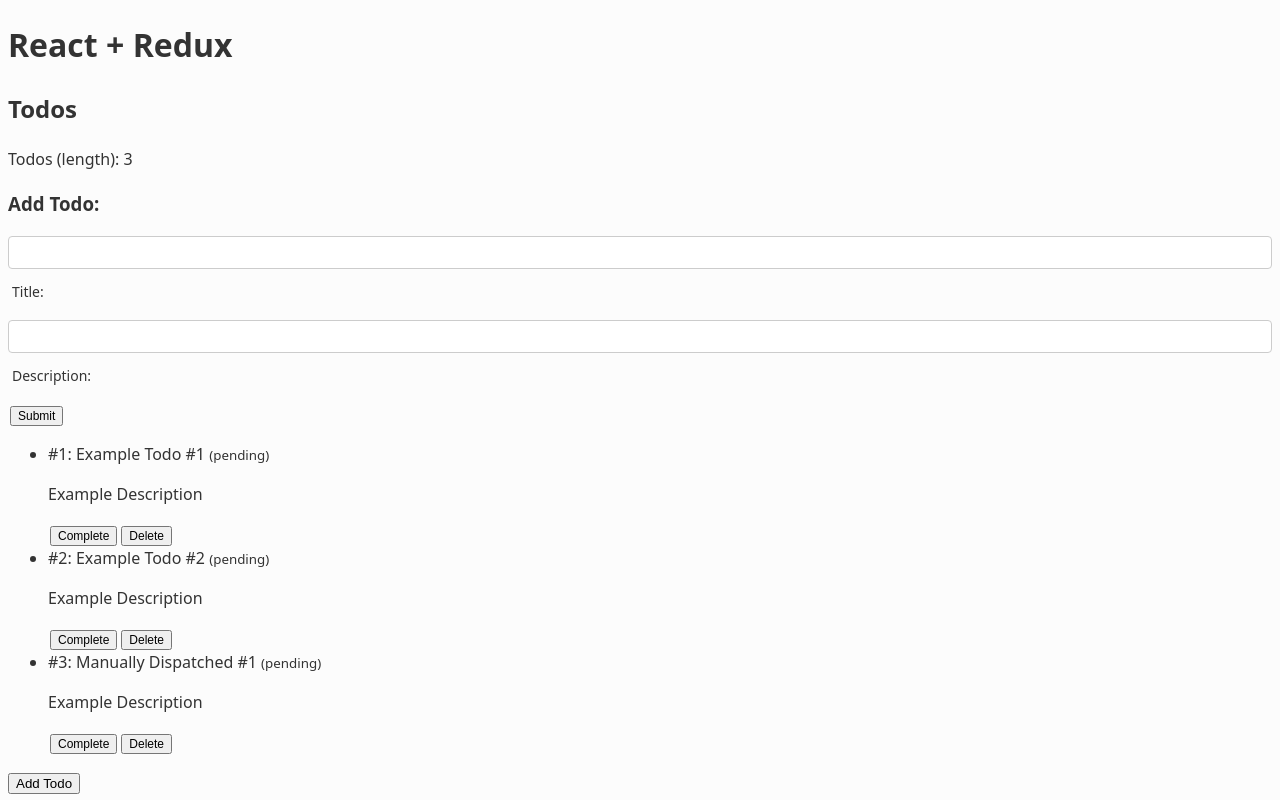
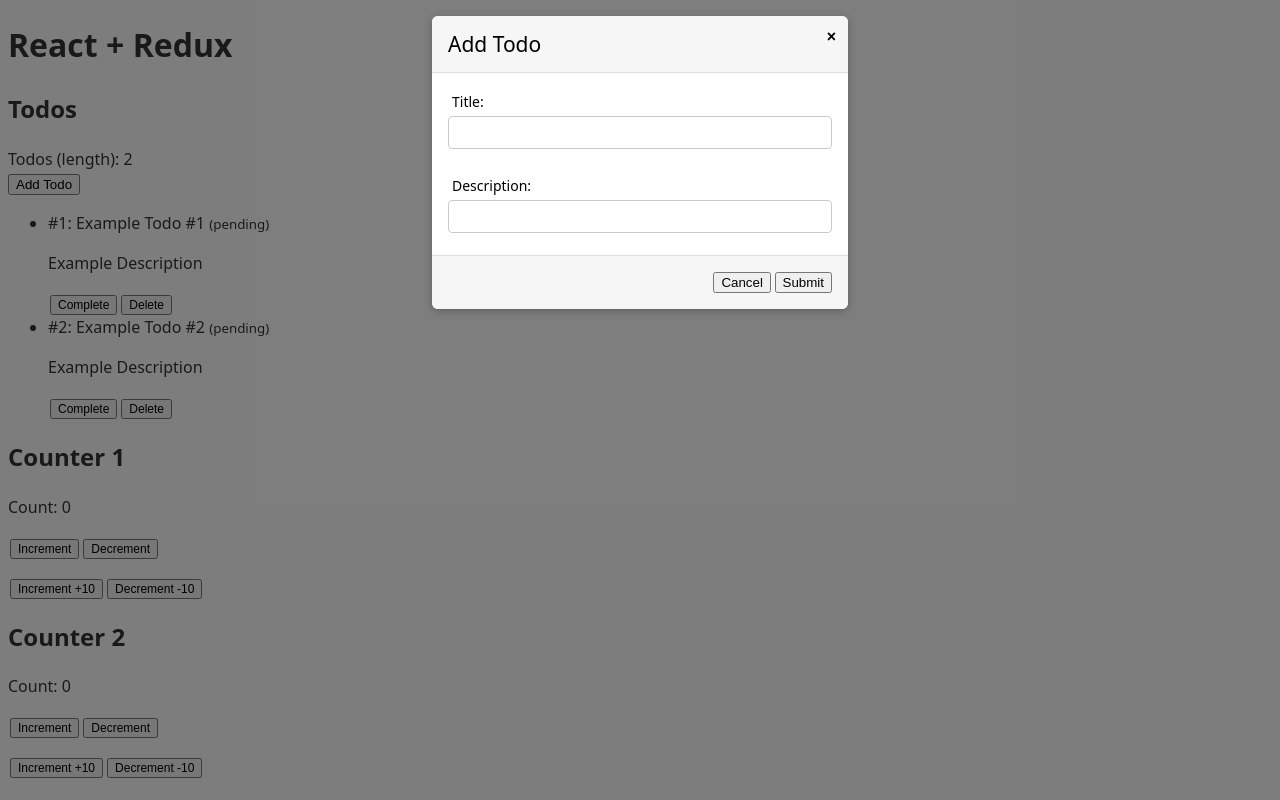
Before and after one commit to ober9k/react-redux-practice, a React (Vite) app: page / in a window 1280 px wide. Both pictures are taken after a click on the button "Add Todo". Shown: the top 800 px of the page. Built offline with nearby package versions, Linux system fonts and the light colour scheme.

Commit message:
Added modal and form for todos

```diff
--- a/src/features/todos/TodoForm.tsx
+++ b/src/features/todos/TodoForm.tsx
@@ -1,7 +1,8 @@
 import { useActionState } from "react";
 import type { ZodError } from "zod";
 import { flattenError } from "zod";
-import Button from "../../components/Button.tsx";
+import ModalFooter from "../../components/modal/ModalFooter.tsx";
+import ModalHeader from "../../components/modal/ModalHeader.tsx";
 import { useAppDispatch } from "../../hooks/hooks.ts";
 import { TodoSchema } from "../../schemas/TodoSchema.ts";
 import cssStyles from "./TodoForm.module.css";
@@ -31,7 +32,11 @@ function DisplayError({ message }: DisplayErrorProps) {
   );
 }
 
-export default function TodoForm() {
+type TodoFormProps = {
+  onClose: () => void,
+}
+
+export default function TodoForm({ onClose }: TodoFormProps) {
   const dispatch = useAppDispatch();
   const [ state, formAction, isPending ] = useActionState(async (state, formData: FormData) => {
     await sleep(1000);
@@ -54,31 +59,41 @@ export default function TodoForm() {
       title, description, tags: [], isComplete,
     }));
 
+    onClose();
+
     return {
       title, description,
     };
   }, initialState);
 
   return (
-    <div>
-      <h3>Add Todo:</h3>
-      <form action={formAction} className={cssStyles.form}>
+    <>
+    <form action={formAction} className={cssStyles.form}>
+      <ModalHeader>
+        <h2>Add Todo</h2>
+      </ModalHeader>
+      <div>
         <p>
-          <input type="text" id="title" name="title" defaultValue={state.title} />
           <label htmlFor="title">Title:</label>
+          <input type="text" id="title" name="title" defaultValue={state.title}/>
         </p>
-        {state.fieldErrors?.title && (<DisplayError message={state.fieldErrors.title} />)}
+        {state.fieldErrors?.title && (<DisplayError message={state.fieldErrors.title}/>)}
         <p>
-          <input type="text" id="description" name="description" defaultValue={state.description} />
           <label htmlFor="description">Description:</label>
+          <input type="text" id="description" name="description" defaultValue={state.description}/>
         </p>
-        {state.fieldErrors?.description && (<DisplayError message={state.fieldErrors.description} />)}
-        <p>
-          <Button disabled={isPending}>
-            {isPending ? "Submitting" : "Submit"}
-          </Button>
-        </p>
-      </form>
+        {state.fieldErrors?.description && (<DisplayError message={state.fieldErrors.description}/>)}
     </div>
-  )
+  <ModalFooter>
+    <button onClick={onClose} disabled={isPending}>
+          Cancel
+        </button>
+        &nbsp;
+        <button disabled={isPending}>
+          {isPending ? "Submitting" : "Submit"}
+        </button>
+      </ModalFooter>
+    </form>
+    </>
+  );
 }
--- a/src/features/todos/Todos.tsx
+++ b/src/features/todos/Todos.tsx
@@ -1,11 +1,19 @@
+import { useState } from "react";
 import Button from "../../components/Button.tsx";
+import Modal from "../../components/Modal.tsx";
 import { useAppDispatch, useAppSelector } from "../../hooks/hooks.ts";
 import TodoForm from "./TodoForm.tsx";
-import { addTodo, completeTodo, deleteTodo, type Todo } from "./todosSlice.ts";
+import { completeTodo, deleteTodo, type Todo } from "./todosSlice.ts";
 
 export default function Todos() {
   const todos = useAppSelector((state) => state.todos.todos);
   const dispatch = useAppDispatch();
+
+  const [ open, setOpen ] = useState(false);
+
+  const closeHandler = () => {
+    setOpen(false);
+  };
 
   const handleComplete = (todo: Todo) => () => {
     dispatch(completeTodo(todo));
@@ -17,11 +25,18 @@ export default function Todos() {
 
   return (
     <div>
+      {open && (
+        <Modal onClose={closeHandler}>
+          <TodoForm onClose={closeHandler} />
+        </Modal>
+      )}
       <p>
-        Todos (length): {todos.length}
+        Todos (length): {todos.length}<br/>
+        <button onClick={() => setOpen(true)}>
+          Add Todo
+        </button>
       </p>
       <div>
-        <TodoForm />
       </div>
       <ul>
         {todos.map((todo) => (
@@ -37,14 +52,6 @@ export default function Todos() {
           </li>
         ))}
       </ul>
-      <p>
-        <button onClick={() => dispatch(addTodo({
-          title: "Manually Dispatched #1",
-          description: "Example Description",
-          tags: [],
-          isComplete: false,
-        }))}>Add Todo</button>
-      </p>
     </div>
   );
 }
```
